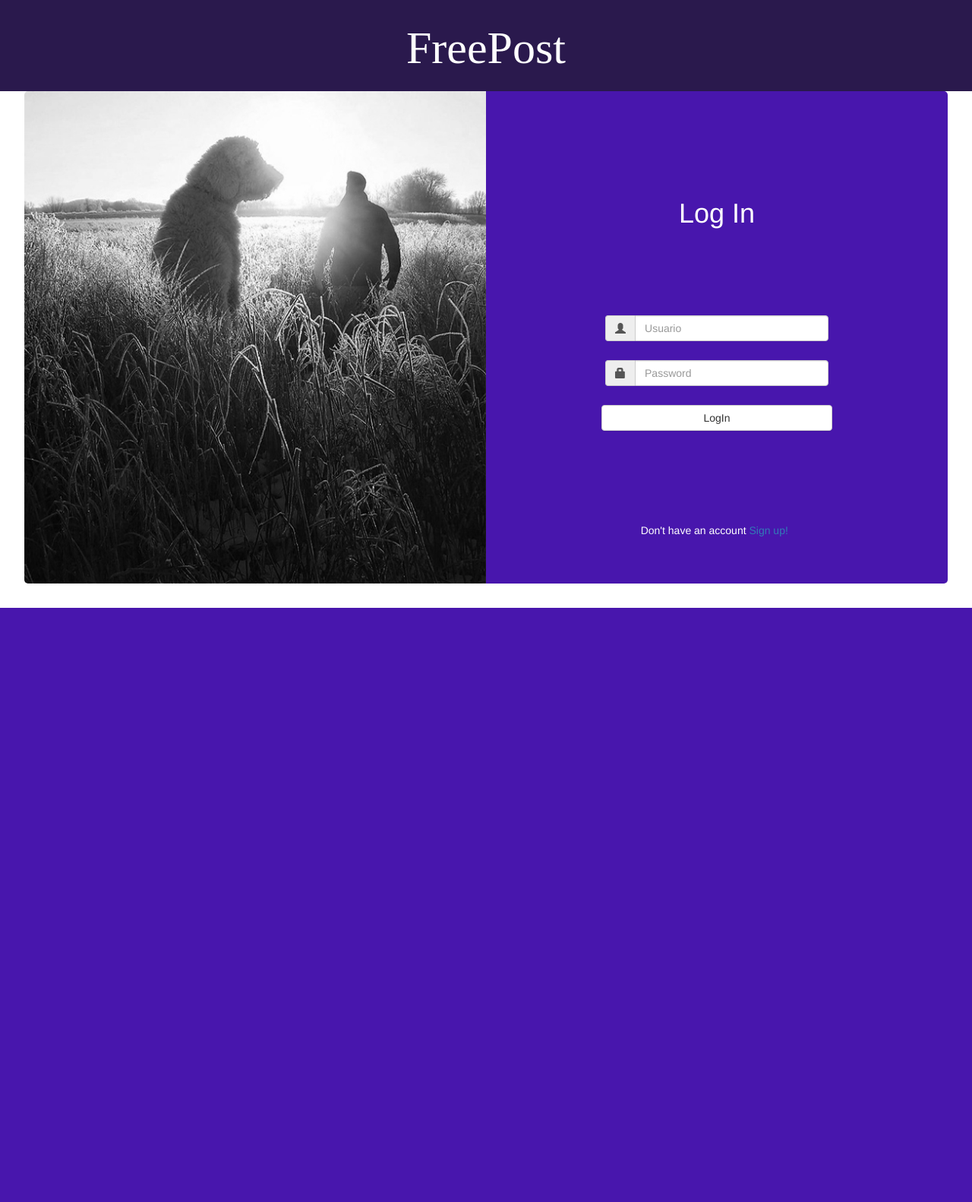
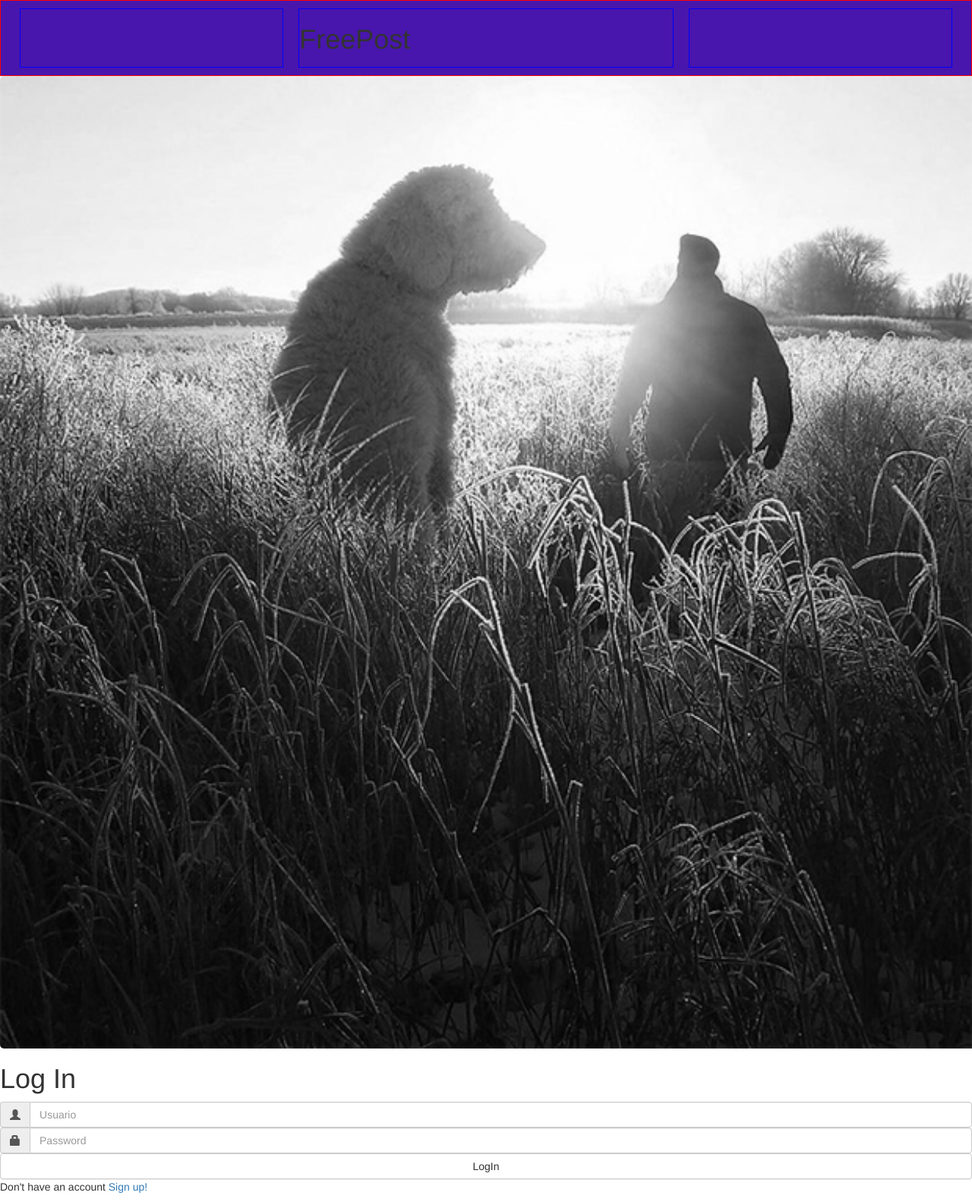
Before and after one commit to FaustoRod/TwitterDCU, a PHP site: page / in a window 1280 px wide. Shown: the whole page at 76% size. Before the commit the page ends 800 px from the top, so only its background shows below. Run offline with PHP 8.4, Linux system fonts and the light colour scheme; some web fonts are replaced.

Commit message:
rg
pmpom

```diff
--- a/CSS/style.css
+++ b/CSS/style.css
@@ -4,30 +4,25 @@
 }
 
 @font-face{
-	font-family:neon;
-	src:url(Neon.ttf);
+	font-family:tech;
+	src:url(earthorbiter.ttf);
 }
 
 body{
 	margin: 0;
 }
 
-html,body{
-	height: 90%;
-}
-
 .header-main{
 	width: 100%;
 	height: 100%;
-	background-color: #2A194D
-;
+	background-color: #4816AD;
 	display: flex;
 }
 
 header{
 	width: 100%;
-	height: 120px;
-	/*border:1px solid red;*/
+	height: 100px;
+	border:1px solid red;
 	display: flex;
 	flex-direction:row;
 	background-color: black;
@@ -35,74 +30,11 @@ header{
 }
 
 .header-item{
+	border: 1px solid blue;
 	flex-grow: 1;
 	flex-shrink: 1;
 	margin:10px;
 }
-
-.header-item > h1{
-	font-family:neon;
-	font-size:60px;
-	color: white;
-	margin-top:20px;
-	text-align:center;
-}
-
-.index-main-cont{
-	margin: auto;
-	display: flex;
-	flex-direction: row;
-	width:95%;
-	max-height:1024px;
-	height: 100%;
-}
-
-.index-cont-item{
-	width:50%;
-	height: 100%;
-}
-
-.index-login{
-	background-color: #4816AD
-;
-	display: flex;
-	flex-direction: column;
-	border-bottom-right-radius: 5px;
-	border-top-right-radius: 5px;
-}
-
-.form-cont{
-	margin: auto;
-	width: 50%;
-	height: auto;
-	margin-top: -50px;
-}
-
-#title-login{
-	margin: auto;
-	width: 50%;
-	height: 15%;
-	text-align:center;
-	color: white;
-}
-
-.input-group{
-	margin: 5px;
-}
-
-.input-group:nth-child(1), .input-group:nth-child(2){
-	padding-bottom: 20px;
-}
-
-#signup-text-cont{
-	margin-left: 33.5%;
-	padding-bottom: 50px;
-}
-
-#signup-text-cont > p{
-color: white;
-}
-
 
 
 .imgPreview>#imgPreview{
```
Also changed, not shown: index.php (line endings or trailing spaces).
